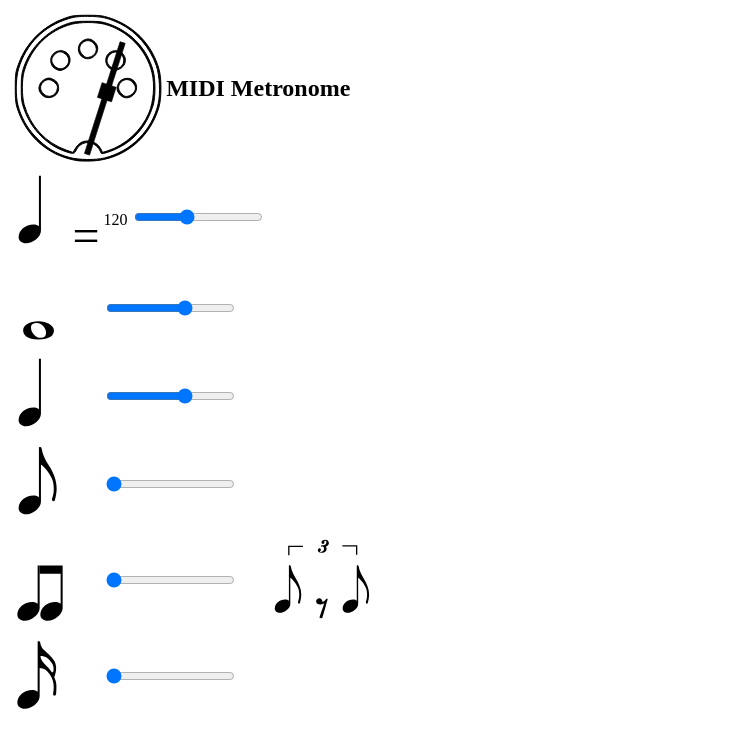
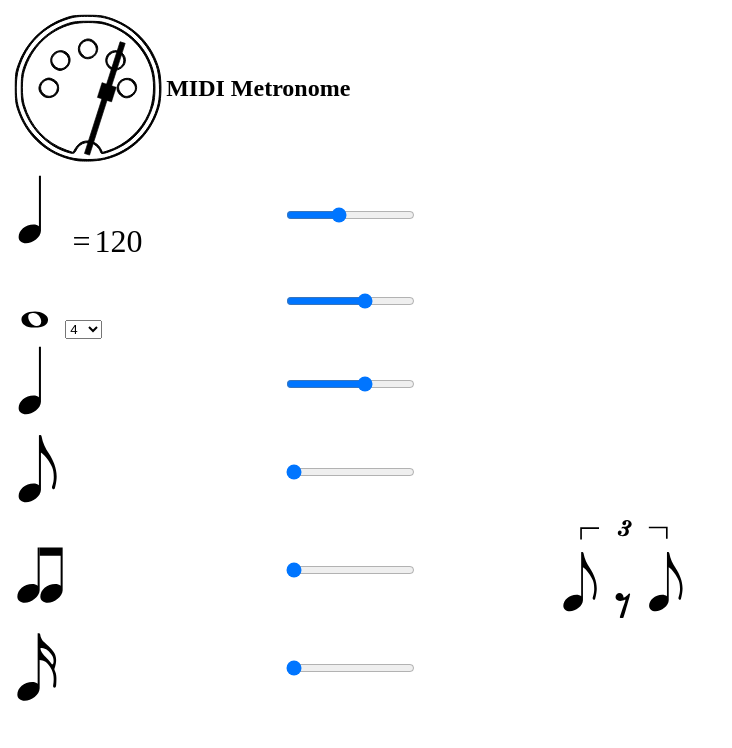
Before and after one commit to nathan-stewart/mclick, a Flask app: page / in a window 1280 px wide. Shown: the top 748 px of the page, without its empty margins (0-732 px from the left). Run offline with Flask 2, Linux system fonts and the light colour scheme.

Commit message:
sliders all working

```diff
--- a/templates/index.html
+++ b/templates/index.html
@@ -1,4 +1,24 @@
 <!doctype html>
+<script>
+function update_drag()
+{
+  var tempo         = document.getElementById('sliderTempo').value;
+  document.getElementById('TempoValue').value = tempo;
+}
+
+function send_changes()
+{
+    var tempo         = document.getElementById('sliderTempo').value;
+    var vol_beat      = document.getElementById('sliderBeat').value;
+    var vol_one   = document.getElementById('sliderOne').value;
+    var vol_eighth    = document.getElementById('sliderEighth').value;
+    var vol_sixteenth = document.getElementById('sliderSixteenth').value;
+    var swing         = document.getElementById('sliderSwing').value;
+    var beats         = document.getElementById('selectBeats').value;
+    document.getElementById('upload-form').submit();
+}
+</script>
+
 <html>
   <head>
     <meta charset="utf-8">
@@ -20,20 +40,21 @@
     <form id="upload-form" action="" method="POST" enctype="multipart/form-data">
               <table>
                   <tr>
-                      <td>
+                      <td width=40%>
                         <img src='../static/quarter.svg' height="80px"/>
-                        <font size="+4">=</font>
+                        <font size="+3">=</font>
+                        <font size="+3"><output id="TempoValue">120</output></font>
                       </td>
                       <td>
                         <div class="slidecontainer">
-                        <output>120</output>
                             <!-- onSlideCompleted → -->
                             <input type="range"
                                min="40" max="240"
                                value="120"
                                class="slider"
-                           id="sliderTempo"
-                           oninput="this.previousElementSibling.value = this.value">
+                               oninput = "update_drag()"
+                               onchange = "send_changes()"
+                               id="sliderTempo">
                        </div>
                        </td>
                   </tr>
@@ -41,14 +62,20 @@
                   <!-- Measure Slider -->
                   <tr>
                     <td>
-                      <img src='../static/whole.svg' height="80px"/>
+                      <img src='../static/whole.svg' height="70px"/>
+                      <select name="beats" id="selectBeats" type="number" onchange="send_changes()">
+                        <option value=2>2</option>
+                        <option value=3>3</option>
+                        <option value=4 selected>4</option>
+                        <option value=6>6</option>
+                        <option value=9>9</option>
+                        <option value=12>12</option>
+                      </select>
                     </td>
                     <td>
                       <div class="slidecontainer">
-                        <input type="range" min="0" max="127" value="80" class="slider"  id="sliderMeasure">
+                        <input type="range" min="0" max="127" value="80" class="slider"  id="sliderOne" onchange="send_changes()">
                       </div class="slidecontainer">
-                    </td>
-                    <td>
                     </td>
                   </tr>
 
@@ -59,10 +86,8 @@
                     </td>
                     <td>
                       <div class="slidecontainer">
-                        <input type="range" min="0" max="127" value="80" class="slider"  id="sliderBeat">
+                        <input type="range" min="0" max="127" value="80" class="slider"  id="sliderBeat" onchange="send_changes()">
                       </div class="slidecontainer">
-                    </td>
-                    <td>
                     </td>
                   </tr>
 
@@ -73,25 +98,22 @@
                     </td>
                     <td>
                       <div class="slidecontainer">
-                      <input type="range" min="0" max="127" value="0"  class="slider"  id="sliderEighth">
+                      <input type="range" min="0" max="127" value="0"  class="slider"  id="sliderEighth" onchange="send_changes()">
                       </div class="slidecontainer">
-                    </td>
-                    <td>
                     </td>
                 </tr>
 
                 <!-- Swing Slider -->
                 <tr>
-                  <td>
-                    <p> </p>
+                  <td width=35%>
                     <img src="../static/straight.svg" height="80px"/>
                   </td>
                   <td>
                     <div class="slidecontainer">
-                      <input type="range" min="0" max="100" value="0" class="slider" id="sliderSwing">
+                      <input type="range" min="0" max="100" value="0" class="slider" id="sliderSwing" onchange="send_changes()">
                   </td>
-                  <td>
-                      <img src="../static/swing.svg" height="80px"/>
+                  <td width=20%>
+                      <img src="../static/swing.svg" height="100px"/>
                   </td>
                 </tr>
 
@@ -102,10 +124,8 @@
                     </td>
                     <td>
                       <div class="slidecontainer">
-                      <input type="range" min="0" max="127" value="0"  class="slider"  id="sliderSixteenth">
+                      <input type="range" min="0" max="127" value="0"  class="slider"  id="sliderSixteenth" onchange="send_changes()">
                       </div class="slidecontainer">
-                  </td>
-                  <td>
                   </td>
                 </tr>
             </table>
```
Lines whose indentation alone changed are shown as unchanged.
